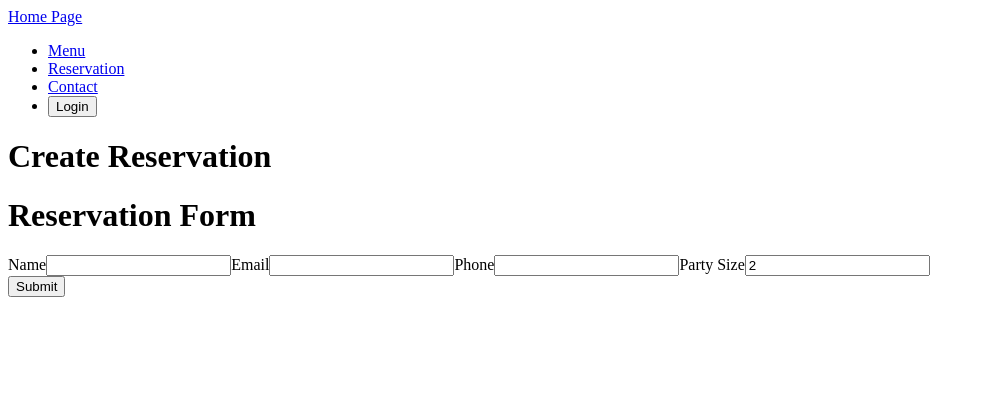
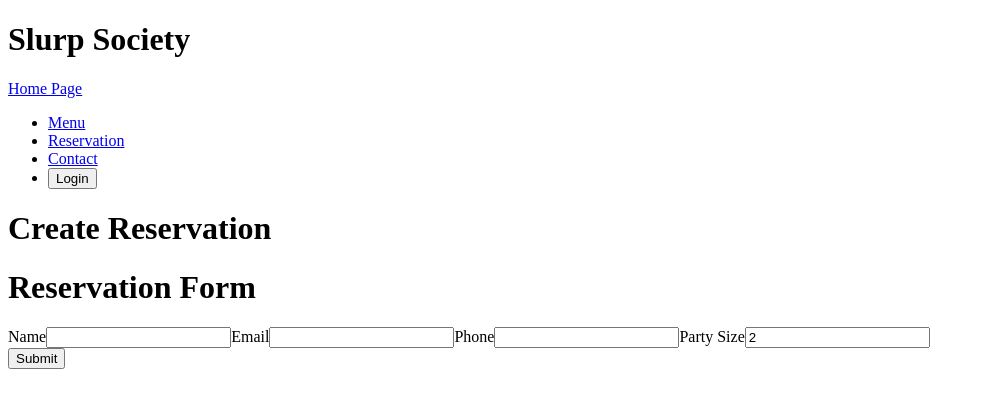
Before and after one commit to ant-codes-42/slurp-society, a React (Vite) app in the folder client/: page /reservation/create/1 in a window 1280 px wide. Shown: the top 408 px of the page, without its empty margins (0-985 px from the left). Built offline with nearby package versions, Linux system fonts and the light colour scheme.

Commit message:
commit to save

```diff
--- a/client/src/App.tsx
+++ b/client/src/App.tsx
@@ -1,5 +1,6 @@
 import { Outlet } from "react-router";
 import Navbar from "./components/Navbar";
+import Header from "./components/Header";
 
 
 
@@ -7,6 +8,7 @@
 
   return (
     <div>
+      <Header />
       <Navbar />
       <Outlet />
     </div>
--- /dev/null
+++ b/client/src/components/Header.tsx
@@ -0,0 +1,9 @@
+function Header()  {
+    return (
+        <header>
+            <h1>Slurp Society</h1>
+        </header>
+    );
+};
+
+export default Header;
```
